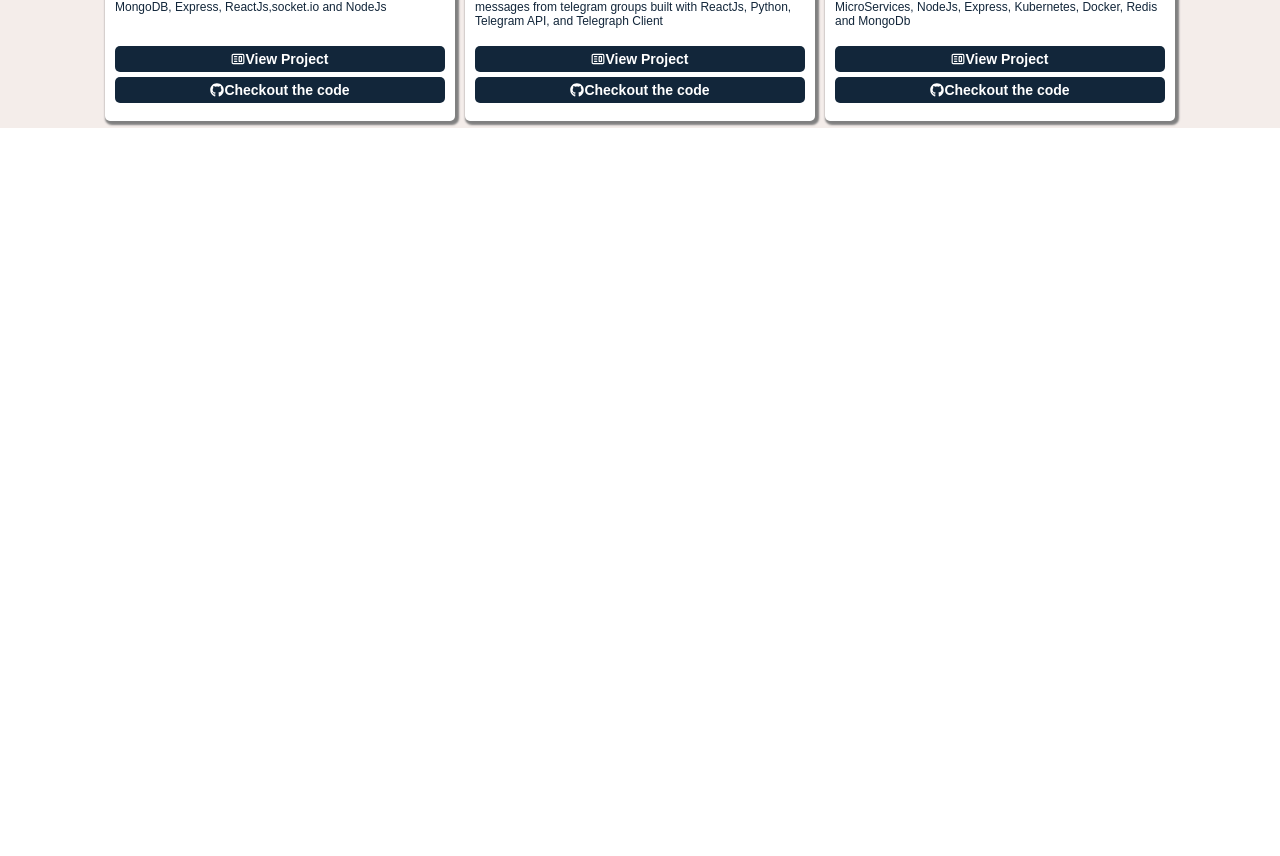
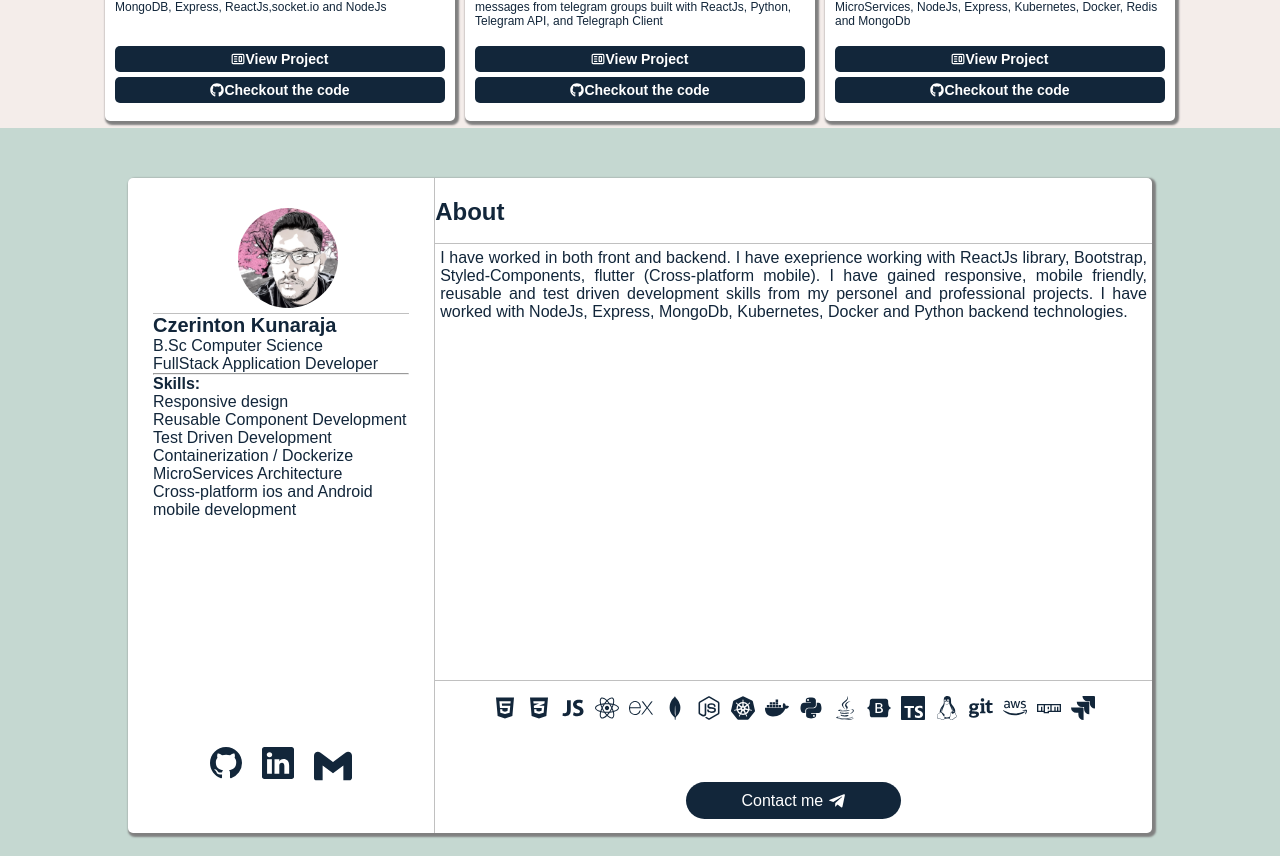
Before and after one commit to Czekk/Portfolio, a React (Create React App) app: page / in a window 1280 px wide. Shown: the part 1400-2256 px from the top of the page. Before the commit the page ends 1528 px from the top, so only its background shows below. Built offline with nearby package versions, Linux system fonts and the light colour scheme.

Commit message:
AboutSection, index, elements

```diff
--- a/src/components/AboutSection/AboutSectionElements.js
+++ b/src/components/AboutSection/AboutSectionElements.js
@@ -0,0 +1,271 @@
+import styled from "styled-components";
+import {BsGithub, BsLinkedin} from 'react-icons/bs';
+import {SiGmail} from 'react-icons/si';
+import { Link } from "react-scroll";
+import { FaTelegramPlane } from "react-icons/fa";
+
+export const AboutContainer = styled.div`
+    Background: #C5D8D1;
+    display: flex;
+    justify-content: center;
+    width: 100%;
+    height: 91vh;
+    z-index: 2;
+    position: relative;
+    top: 0;
+    bottom: 0;
+`
+export const AboutBodyWrapper = styled.div`
+    background: #fff;
+    display: flex;
+    justify-content: center;
+    items-align: center;
+    width: 80%;
+    height: 90%;
+    margin-top: 50px;
+    border-radius: 5px;
+    position: relative;
+    box-shadow: 2px 2px 2px 2px grey;
+    border: none;
+    outline: none;
+
+    @media screen and (max-width: 768px) {
+        flex-direction: column;
+        margin-top: 10px;
+        width: 350px;
+    }
+`
+export const AboutAside = styled.div`
+    display: block;
+    justify-content: center;
+    flex-direction: column;
+    items-align: center;
+    padding: 25px;
+    margin: auto;
+    height: 100%;
+    width: 30%;
+    border: none;
+    outline: none;
+    position: relative;
+    z-index: 4;
+    border-right: 1px solid silver;
+
+    @media screen and (max-width: 768px) {
+        display: flex;
+        justify-content: center;
+        border: none;
+        border-bottom: 1px solid silver;
+        height: 40%;
+        width: 100%;
+    }
+`
+export const profileImgContainer = styled.div`
+    display: flex;
+    width: 100%;
+    height: 20%;
+    margin-top: 30px;
+    position: relative;
+
+    @media screen and (max-width: 768px) {
+        height: 30%;
+    }
+`
+
+export const  ProfileImg = styled.img`
+    display: flex;
+    border-radius: 50px;
+    height: 100px;
+    width: 100px;
+    margin: 5px 33%;
+    z-index: 999;
+    position: relative;
+
+    @media screen and (max-width: 768px) {
+        height: 75px;
+        width: 75px;
+        margin: 5px 37%;
+    }
+`
+export const ProfileDescription = styled.div`
+    display: flex;
+    justify-content: left;
+    flex-direction: column;
+    width: 100%;
+    border-top: 1px solid silver;
+    height: 70%;
+
+    @media screen and (max-width: 768px) {
+        display: flex;
+        justify-content: center;
+        items-align: center;
+    }
+`
+export const Name = styled.h1`
+    font-size: 20px;
+    font-weight: bold;
+    color: #12263A;
+
+    @media screen and (max-width: 768px) {
+        font-size: 16px;
+        text-align: center;
+    }
+`
+export const Title = styled.p`
+    font-size: 16px;
+    color: #12263A;
+    @media screen and (max-width: 768px) {
+        font-size: 14px;
+        text-align: center;
+    }
+`
+export const SocialContainer = styled.div`
+    display: flex;
+    height: 10%;
+    width: 100%;
+    justify-content: center;
+    items-align: center;
+    margin-bottom: 5px;
+`
+export const BsGithubIcon = styled(BsGithub)`
+    font-size: 32px;
+    color: #12263A;
+    margin: 10px;
+    cursor: pointer;
+
+    &:hover {
+        color: #F4D1AE;
+    }
+`
+export const BsLinkedinIcon = styled(BsLinkedin)`
+    font-size: 32px;
+    color: #12263A;
+    margin: 10px;
+    cursor: pointer;
+
+    &:hover {
+        color: #F4D1AE;
+    }
+`
+export const MdEmailIcon = styled(SiGmail)`
+    font-size: 38px;
+    color: #12263A;
+    margin: 10px;
+    cursor: pointer;
+
+    &:hover {
+        color: #F4D1AE;
+    }
+`
+export const AboutMain = styled.div`
+    display: flex;
+    flex-direction: column;
+    justify-content: left;
+    height: 100%;
+    width: 70%;
+
+    @media screen and (max-width: 768px) {
+        height: 60%;
+        width: 100%;
+    }
+
+`
+export const AboutH1 = styled.h1`
+display: flex;
+width: 100%;
+height: 10%;
+padding: 20px 0px;
+text-align: center;
+font-size: 24px;
+font-weight: bold;
+color: #12263A;
+position: relative;
+z-index: 4;
+border-bottom: 1px solid silver;
+
+@media screen and (max-width: 768px) {
+    font-size: 18px;
+    padding 5px 5px;
+}
+
+@media screen and (max-width: 480px) {
+    font-size: 14px;
+    padding 3px 3px;
+}
+`
+export const AboutP = styled.p`
+    font-size: 16px;
+    text-align: justify;
+    color: #12263A;
+    margin: 5px 5px;
+    height: 70%;
+
+    @media screen and (max-width: 768px) {
+        font-size: 14px;
+    }
+`
+export const TechStackGroup = styled.div`
+    display: flex;
+    justify-content: center;
+    items-align: center;
+    width: 100%;
+    height: 15%;
+    padding: 10px 40px;
+    border-top: 1px solid silver;
+    position: relative;
+`
+export const Icon = styled.i`
+    color: #12263A;
+    font-size: 24px;
+    margin: 5px;
+
+    @media screen and (max-width: 768px) {
+        font-size: 14px;
+        margin: 2px;
+    }
+`
+export const ButtonWrapper = styled.div`
+    display: flex;
+    justify-content: center;
+    width: 100%;
+    height: 10%;
+`
+export const ContactButton = styled(Link)`
+    background: #12263A;
+    border-radius: 50px;
+    height: 60%;
+    width: 30%;
+    padding: 10px 25px;
+    margin-top: 10px;
+    color: #fff;
+    text-align: center;
+    font-size: 1rem;
+    position: relative;
+    transition: all 0.2s ease-in-out;
+    cursor: pointer;
+
+    &:hover {
+        background: #F4D1AE;
+        transition: all 0.2s ease-in-out;
+    }
+
+    @media screen and (max-width: 768px) {
+        width: 45%;
+        height: 80%;
+        padding: 0px 10px;
+        padding-top: -15px;
+        padding-bottom: 5px;
+        margin-top: 5px;
+        text-align: center;
+        justify-content: center;
+        transition: all 0.2s ease-in-out;
+    }
+`
+export const FaTelegramPlaneIcon = styled(FaTelegramPlane)`
+    color: #fff;
+    font-size: 18px;
+    margin-bottom: -4px;
+    &:hover {
+        background: #F4D1AE;
+        color: #12263A;
+    }
+`
--- a/src/components/AboutSection/index.js
+++ b/src/components/AboutSection/index.js
@@ -1,28 +1,74 @@
 import React from 'react'
-import { Button } from '../ButtonElements'
+import { FaBootstrap, FaCss3Alt, FaDocker, FaHtml5, FaLinux, FaNodeJs, FaNpm, FaReact, FaPython, FaJava, FaGit, FaAws } from 'react-icons/fa'
+import {IoLogoJavascript} from 'react-icons/io'
+import {SiExpress, SiMongodb, SiKubernetes, SiTypescript, SiJira} from 'react-icons/si'
+import { AboutContainer, AboutBodyWrapper, AboutAside, ProfileImg, ProfileDescription, SocialContainer,
+     AboutMain, AboutH1, AboutP, BsGithubIcon, BsLinkedinIcon, MdEmailIcon, Name, Title, Icon,
+     ContactButton, FaTelegramPlaneIcon, ButtonWrapper, TechStackGroup } from './AboutSectionElements'
+import ProfilePic2 from '../../images/ProfilePic2.jpeg'
 
 const AboutSection = () => {
     return (
         <>
             <AboutContainer>
-                <AboutH1>
-                    About me!
-                </AboutH1>
+                <AboutBodyWrapper>
                     <AboutAside>
-                    <ProfileImg/>
+                        <profileImgContainer>
+                            <ProfileImg src= {ProfilePic2}/>
+                        </profileImgContainer>
                         <ProfileDescription>
-                        Czerinton Kunaraja
-                        FullStack Application Developer
+                            <Name>Czerinton Kunaraja</Name>
+                            <Title>B.Sc Computer Science</Title>
+                            <Title>FullStack Application Developer</Title>
+                            <hr/>
+                            <Title><strong>Skills: </strong></Title>
+                            <Title>Responsive design</Title>
+                            <Title>Reusable Component Development</Title>
+                            <Title>Test Driven Development</Title>
+                            <Title>Containerization / Dockerize</Title>
+                            <Title>MicroServices Architecture</Title>
+                            <Title>Cross-platform ios and Android mobile development</Title>
                         </ProfileDescription>
+                        <SocialContainer>
+                            <BsGithubIcon/>
+                            <BsLinkedinIcon/>
+                            <MdEmailIcon/>
+                        </SocialContainer>
                     </AboutAside>
                     <AboutMain>
+                        <AboutH1>
+                            About
+                        </AboutH1>
+                        <AboutP>
                         I have worked in both front and backend. I have exeprience working with ReactJs library, Bootstrap, Styled-Components, flutter (Cross-platform mobile).
                         I have gained responsive, mobile friendly, reusable and test driven development skills from my personel and professional projects.
                         I have worked with NodeJs, Express, MongoDb, Kubernetes, Docker and Python backend technologies.
-                    <Button>Contact me </Button>
-                    //Github
-                    //LinkedIn
+                        </AboutP>
+                        <TechStackGroup>
+                            <Icon><FaHtml5/></Icon>
+                            <Icon><FaCss3Alt/></Icon>
+                            <Icon><IoLogoJavascript/></Icon>
+                            <Icon><FaReact/></Icon>
+                            <Icon><SiExpress/></Icon>
+                            <Icon><SiMongodb/></Icon>
+                            <Icon><FaNodeJs/></Icon>
+                            <Icon><SiKubernetes/></Icon>
+                            <Icon><FaDocker/></Icon>
+                            <Icon><FaPython/></Icon>
+                            <Icon><FaJava/></Icon>
+                            <Icon><FaBootstrap/></Icon>
+                            <Icon><SiTypescript/></Icon>
+                            <Icon><FaLinux/></Icon>
+                            <Icon><FaGit/></Icon>
+                            <Icon><FaAws/></Icon>
+                            <Icon><FaNpm/></Icon>
+                            <Icon><SiJira/></Icon>
+                        </TechStackGroup>
+                        <ButtonWrapper>
+                            <ContactButton>Contact me <FaTelegramPlaneIcon/> </ContactButton>
+                        </ButtonWrapper>
                     </AboutMain>
+                </AboutBodyWrapper>
             </AboutContainer>
         </>
     )
--- a/src/components/ButtonElements.js
+++ b/src/components/ButtonElements.js
@@ -4,10 +4,10 @@ import {Link} from 'react-scroll';
 
 export const Button = styled(Link)`
     border-radius: 50px;
-    background: ${({primary}) => (primary? '#fff' : '#F4EDEA')};
+    background: ${({primary}) => (primary? '#fff' : '#12263A')};
     white-space: nowrap;
     padding: ${({big}) => (big? '14px 48px' : '12px 30px')};
-    color: ${({dark}) => (dark? '#010606': '#fff')};
+    color: ${({dark}) => (dark? '#12263A': '#fff')};
     font-size: ${({fontBig}) => (fontBig? '20px' : '16px')};
     font-weight: bold;
     outline: none;
--- a/src/pages/index.js
+++ b/src/pages/index.js
@@ -3,6 +3,7 @@ import { HeroSection } from '../components/HeroSection';
 import Navbar from '../components/Navbar'
 import Sidebar from '../components/Sidebar'
 import ProjectsSection from '../components/ProjectsSection'
+import AboutSection from '../components/AboutSection';
 
 const Home = () => {
     const [isOpen, setIsOpen] = useState(false);
@@ -16,6 +17,7 @@ const Home = () => {
             <Navbar toggle= {toggle}/>
             <HeroSection id= "Welcome"/>
             <ProjectsSection id= "Projects"/>
+            <AboutSection id= "About"/>
         </>
     )
 }
```
Also changed, not shown: src/components/ProjectsSection/Data.js (+24 -8 lines), src/components/ContactSection/ContactSectionElements.js (added), src/components/ContactSection/index.js (added), src/images/ProfilePic1.jpeg (added), src/images/ProfilePic2.jpeg (added). Lines whose indentation alone changed are shown as unchanged.
